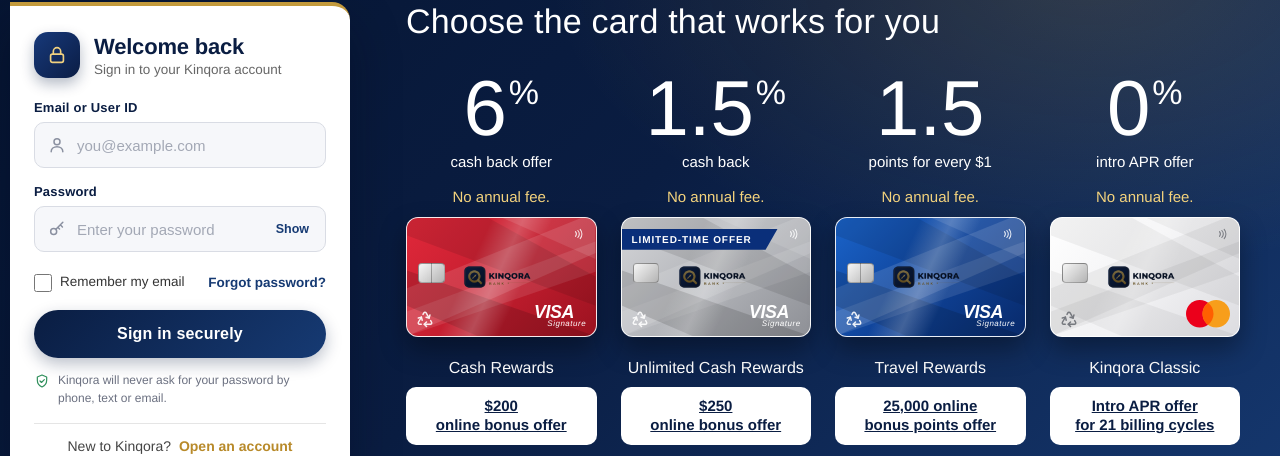
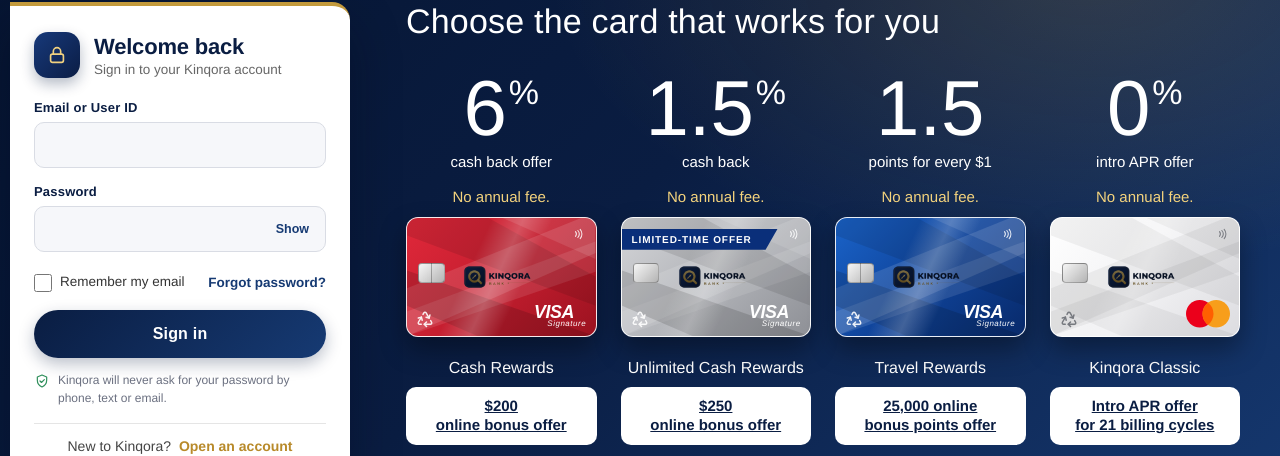
Before and after one commit to Ali1972101/Kinvest, a React (Vite) app: page / in a window 1280 px wide. Shown: the part 102-558 px from the top of the page. Built offline with nearby package versions, Linux system fonts and the light colour scheme; no server answers.

Commit message:
Simplify sign-in fields

```diff
--- a/src/Pages/Home.jsx
+++ b/src/Pages/Home.jsx
@@ -206,18 +206,6 @@ const LockIcon = () => (
     <path d="M8 11V8a4 4 0 0 1 8 0v3" />
   </svg>
 );
-const UserIcon = () => (
-  <svg className="lg-icon" viewBox="0 0 24 24" aria-hidden="true" {...stroke}>
-    <circle cx="12" cy="8" r="3.6" />
-    <path d="M5 20c0-3.6 3.1-6 7-6s7 2.4 7 6" />
-  </svg>
-);
-const KeyIcon = () => (
-  <svg className="lg-icon" viewBox="0 0 24 24" aria-hidden="true" {...stroke}>
-    <circle cx="8" cy="15" r="3.6" />
-    <path d="M10.7 12.4 19 4m-3 3 2.5 2.5M13 10l2 2" />
-  </svg>
-);
 const ShieldIcon = () => (
   <svg className="lg-shield" viewBox="0 0 24 24" aria-hidden="true" {...stroke}>
     <path d="M12 3 5 6v5c0 4.6 2.9 8.2 7 10 4.1-1.8 7-5.4 7-10V6l-7-3Z" />
@@ -336,13 +324,11 @@ const Home = () => {
             <div className="lg-field">
               <label htmlFor="userId">Email or User ID</label>
               <div className="lg-input">
-                <UserIcon />
                 <input
                   id="userId"
                   type="text"
                   name="kinvest-user-id"
                   autoComplete="off"
-                  placeholder="you@example.com"
                   value={userId}
                   onChange={(e) => setUserId(e.target.value)}
                   required
@@ -353,13 +339,11 @@ const Home = () => {
             <div className="lg-field">
               <label htmlFor="password">Password</label>
               <div className="lg-input">
-                <KeyIcon />
                 <input
                   id="password"
                   type={showPassword ? "text" : "password"}
                   name="kinvest-password"
                   autoComplete="new-password"
-                  placeholder="Enter your password"
                   value={password}
                   onChange={(e) => setPassword(e.target.value)}
                   required
@@ -398,7 +382,7 @@ const Home = () => {
                   Signing in…
                 </>
               ) : (
-                "Sign in securely"
+                "Sign in"
               )}
             </button>
 
```
